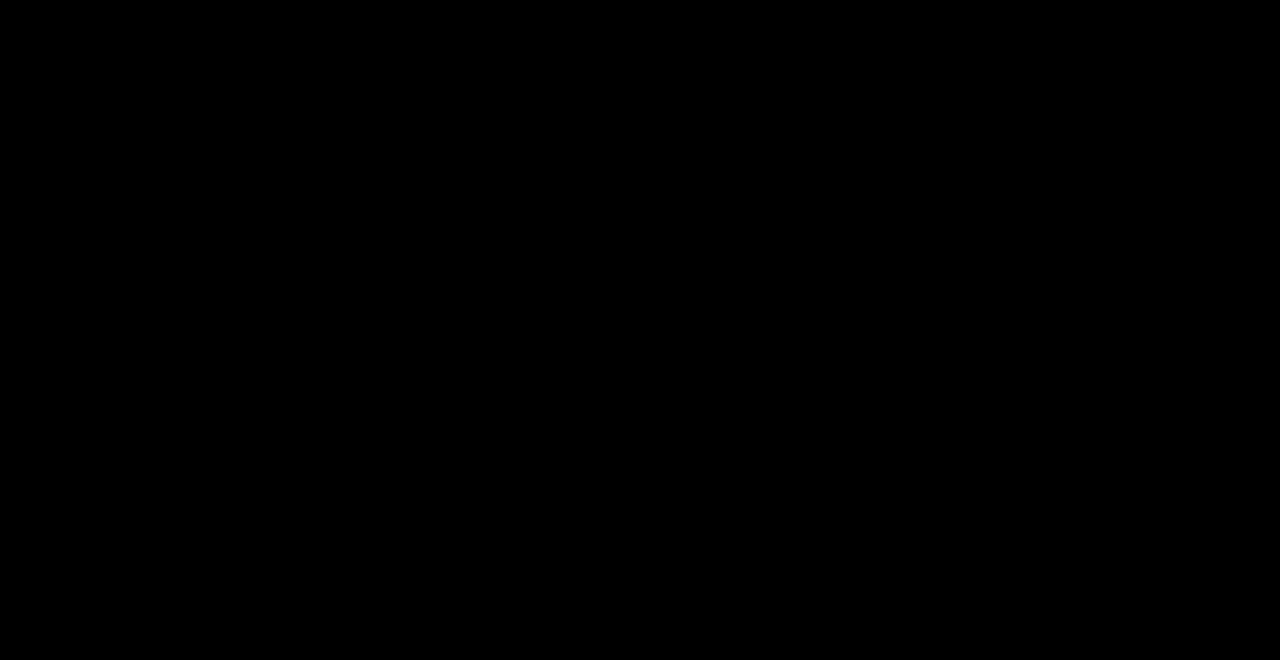
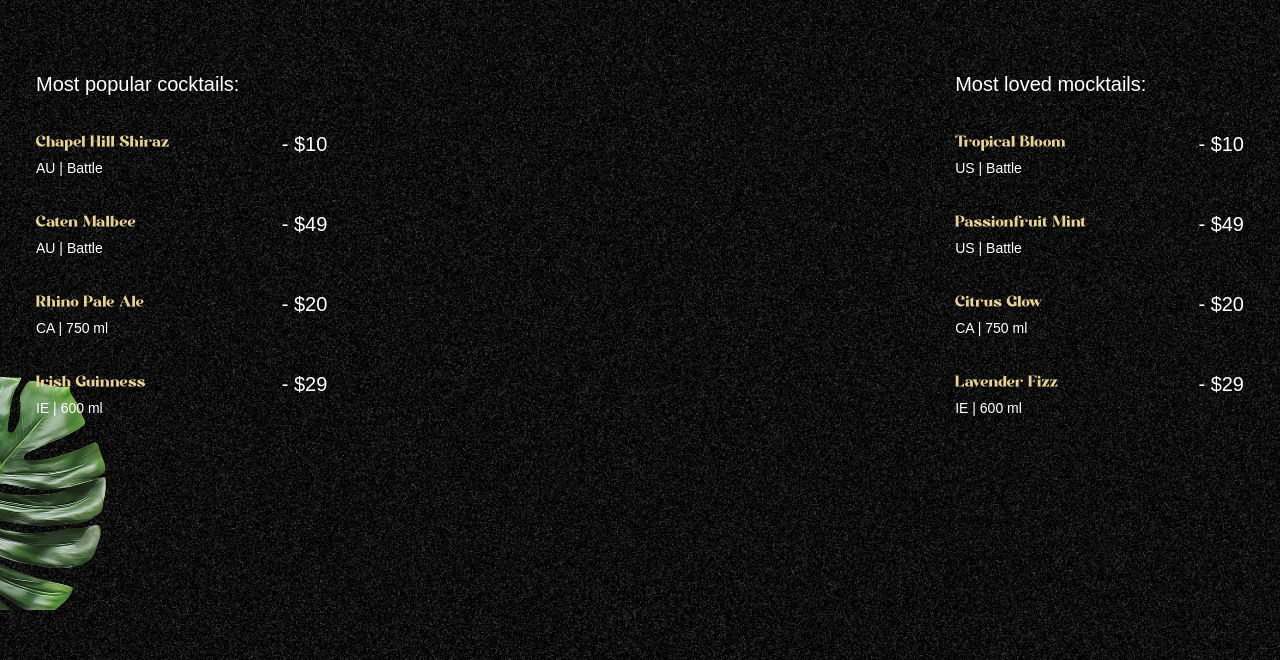
Before and after one commit to daniil-petrenko/cocktails, a React (Vite) app: page / in a window 1280 px wide. Shown: the part 890-1550 px from the top of the page. Built offline with nearby package versions, Linux system fonts and the light colour scheme; a web font is replaced by a local one.

Commit message:
Implement Cocktails Section

```diff
--- a/src/App.jsx
+++ b/src/App.jsx
@@ -3,6 +3,8 @@
 
 import Navbar from "./components/Navbar";
 import Hero from "./components/Hero";
+import Cocktails from "./components/Cocktails";
+
 
 gsap.registerPlugin(ScrollTrigger, SplitText);
 
@@ -11,7 +13,7 @@
       <main>
          <Navbar />
          <Hero />
-
+         <Cocktails />
       </main>
    )
 }
--- /dev/null
+++ b/src/components/Cocktails.jsx
@@ -0,0 +1,81 @@
+import { useGSAP } from "@gsap/react";
+import { cocktailLists, mockTailLists } from "../../constants";
+import gsap from "gsap";
+
+const Cocktails = () => {
+   useGSAP(() => {
+      const parallaxTimeline = gsap.timeline({
+         scrollTrigger: {
+            trigger: "#cocktails",
+            start: "top 30%",
+            end: "bottom 80%",
+            scrub: true,
+         },
+      });
+
+      parallaxTimeline
+         .from("#c-left-leaf", {
+            x: -100,
+            y: -100,
+         })
+         .from("#c-right-leaf", {
+            x: 1000,
+            y: 100,
+         });
+   }, []);
+
+   return (
+      <section id="cocktails" className="noisy px-4">
+         <img
+            src="/images/cocktail-left-leaf.png"
+            alt="l-leaf"
+            id="c-left-leaf"
+         />
+         <img
+            src="/images/cocktail-right-leaf.png"
+            alt="r-leaf"
+            id="c-right-leaf"
+         />
+
+         <div className="list">
+            <div className="popular">
+               <h2>Most popular cocktails:</h2>
+
+               <ul>
+                  {cocktailLists.map(({ name, country, detail, price }) => (
+                     <li key={name}>
+                        <div className="md:me-28">
+                           <h3>{name}</h3>
+                           <p>
+                              {country} | {detail}
+                           </p>
+                        </div>
+                        <span>- {price}</span>
+                     </li>
+                  ))}
+               </ul>
+            </div>
+
+            <div className="loved">
+               <h2>Most loved mocktails:</h2>
+
+               <ul>
+                  {mockTailLists.map(({ name, country, detail, price }) => (
+                     <li key={name}>
+                        <div className="me-28">
+                           <h3>{name}</h3>
+                           <p>
+                              {country} | {detail}
+                           </p>
+                        </div>
+                        <span>- {price}</span>
+                     </li>
+                  ))}
+               </ul>
+            </div>
+         </div>
+      </section>
+   );
+};
+
+export default Cocktails;
```
